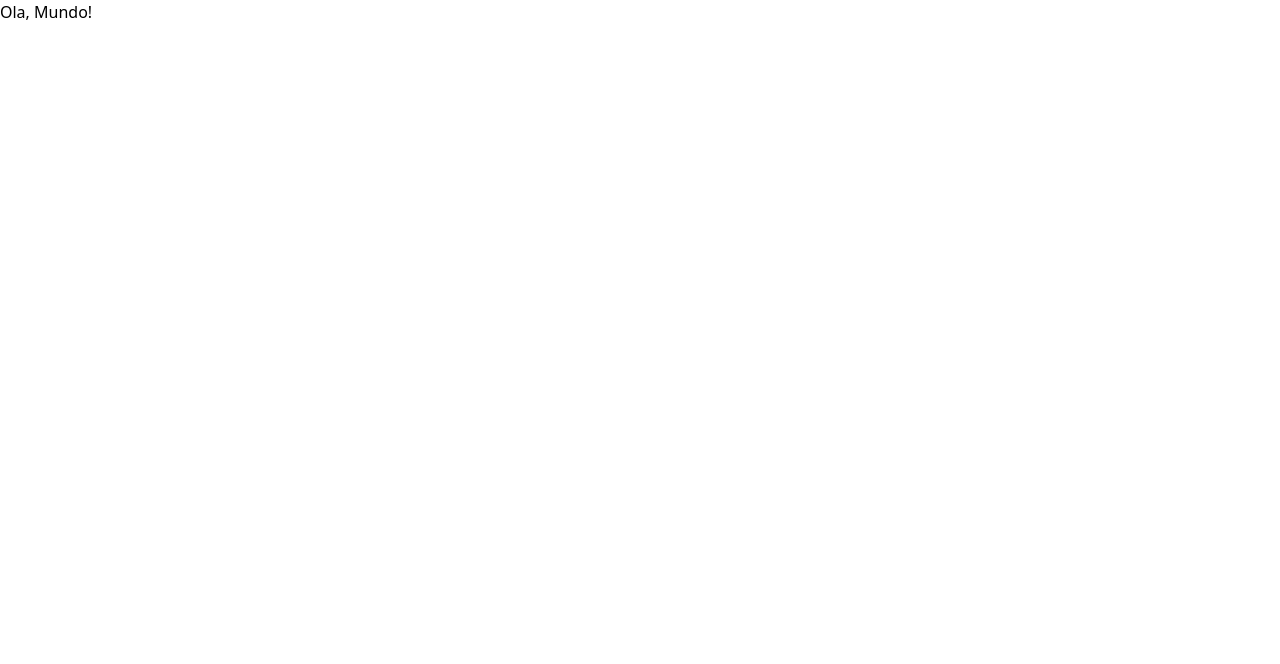
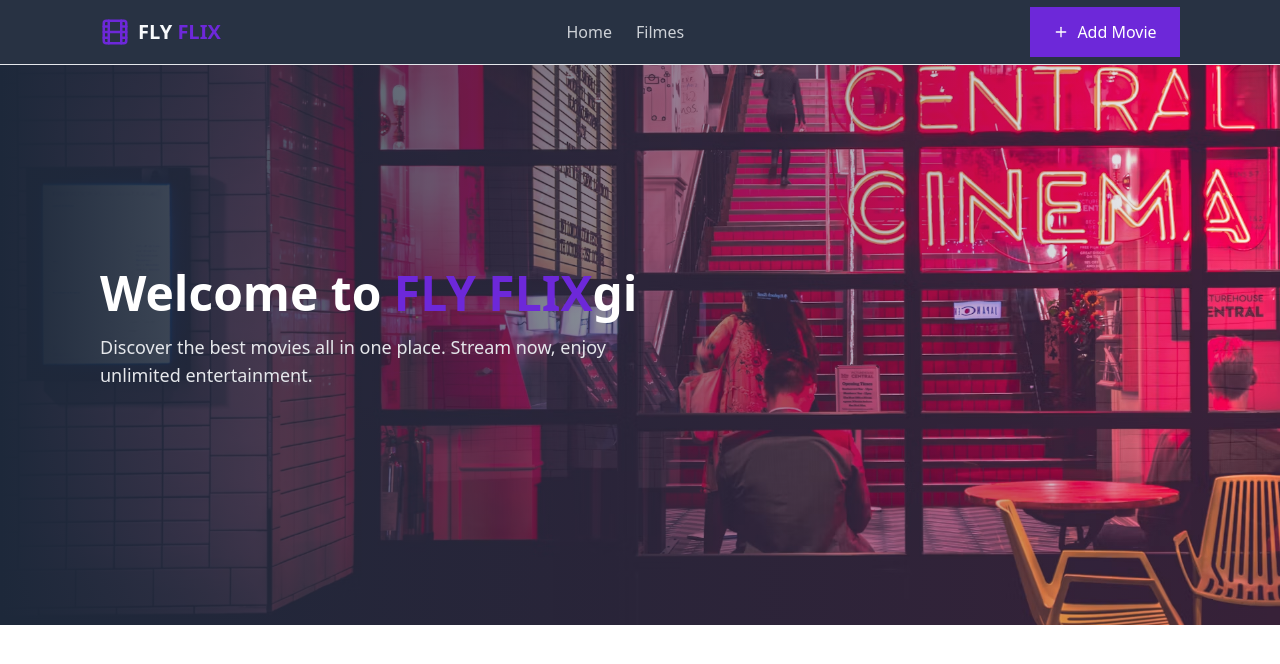
Before and after one commit to Jotape77-git/fly-flix, a Next.js app: page / in a window 1280 px wide. Shown: the top 664 px of the page. Built offline with nearby package versions, Linux system fonts and the light colour scheme.

Commit message:
Fly flix intermediario

```diff
--- a/package.json
+++ b/package.json
@@ -10,7 +10,8 @@
   "dependencies": {
     "next": "16.3.8",
     "react": "19.2.8",
-    "react-dom": "19.2.8"
+    "react-dom": "19.2.8",
+    "react-icons": "^5.7.0"
   },
   "devDependencies": {
     "@tailwindcss/postcss": "^4",
--- /dev/null
+++ b/src/components/Header/index.jsx
@@ -0,0 +1,33 @@
+import Link from "next/link";
+import { LuFilm, LuPlus } from "react-icons/lu";
+import Button from "../ui/button";
+
+export default function Header () {
+    return (
+        <header className="sticky top-0 z-40 w-full bg-[#1d2839]/95 backdrop-blur-sm
+             border-b border-[#e5e7eb] ">
+         <div className="mx-[100px] flex h-16 items-center justify-between">
+             <div className="flex items-center gap-2">
+                    <LuFilm className="text-[30px] text-[#6D28D9]" />
+                    <Link  href={"/"} className="text-xl font-bold text-[#f8fafc]">
+                        FLY <span className="text-[#6d28d9]">FLIX</span>
+                    </Link>
+                </div>
+             <nav className="flex items-center gap-6">
+                    <Link href={"/"} className="text-[#f8fafc]/80 hover:text-[#f8fafc] transition-colors">
+                        Home
+                    </Link>
+                    <Link href={"/filmes"} className="text-[#f8fafc]/80 hover:text-[#f8fafc] transition-colors">
+                        Filmes
+                    </Link>
+                </nav>
+
+             <Button>
+                    <LuPlus />
+                    Add Movie
+                </Button>
+            </div>
+        </header>
+    )
+
+}
--- /dev/null
+++ b/src/components/HeroSection/index.jsx
@@ -0,0 +1,19 @@
+export default function HeroSection() {
+    return (
+        <section className="relative h-[70vh]">
+            <div className="absolute inset-0 bg-gradient-to-r from-[#1d283a] to-transparent z-10"></div>
+            <img src="/Central cinema.avif" alt="Hero image"  className="w-full h-full object-cover object-center" />
+
+            <div className="absolute inset-0 z-20 mx-[100px] flex flex-col justify-center">
+                <div className="max-w-xl animate-fade-in">
+                    <h1 className="text-5xl font-bold mb-4 text-white">
+                        Welcome to <span className="text-[#6d28d9]">FLY FLIX</span>gi
+                    </h1>
+                    <p className="text-lg text-gray-200 mb-8">
+                        Discover the best movies all in one place. Stream now, enjoy unlimited entertainment.
+                    </p>
+                </div>
+            </div>
+        </section>
+    )
+}
--- /dev/null
+++ b/src/components/ui/button.jsx
@@ -0,0 +1,8 @@
+export default function Button({ className, ...props}){
+    return (
+        <button
+        className={"w-[150px] h-[50px] rounded-m bg-[#6d28d9] text-white cursor-pointer flex gap-2 items-center justify-center"}
+        {...props}
+        />
+    )
+}
--- a/src/pages/index.jsx
+++ b/src/pages/index.jsx
@@ -1,7 +1,11 @@
+import Header from "@/components/Header";
+import HeroSection from "@/components/HeroSection";
+
 export default function Home() {
   return (
-    <div className="">
-      <h1>Ola, Mundo!</h1>
+    <div className="min-h-screen flex flex-col">
+      <Header />
+      <HeroSection />
     </div>
   )
 }
```
Also changed, not shown: public/Central cinema.avif (added), 1 other file (tests, documents, lock files or other folders).
